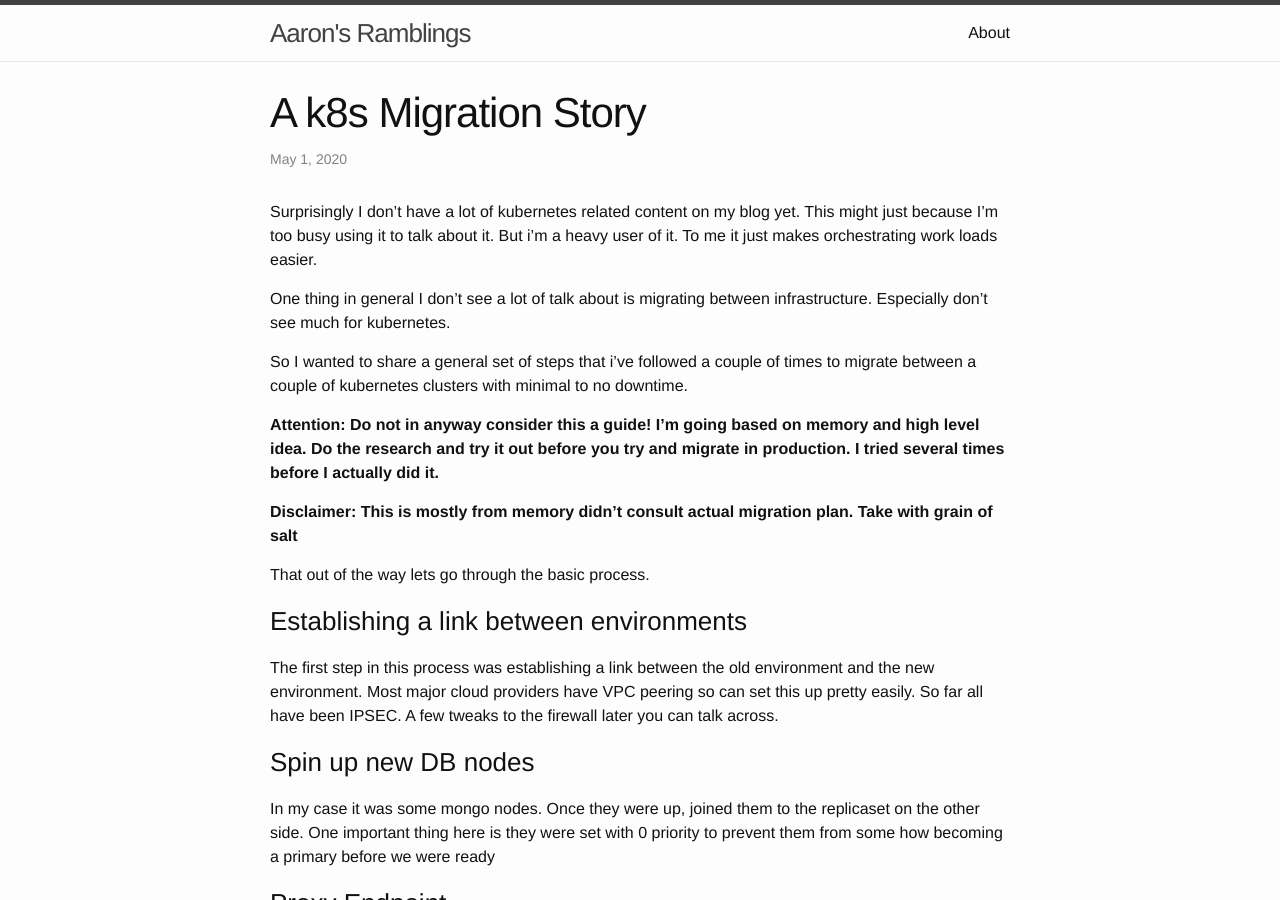
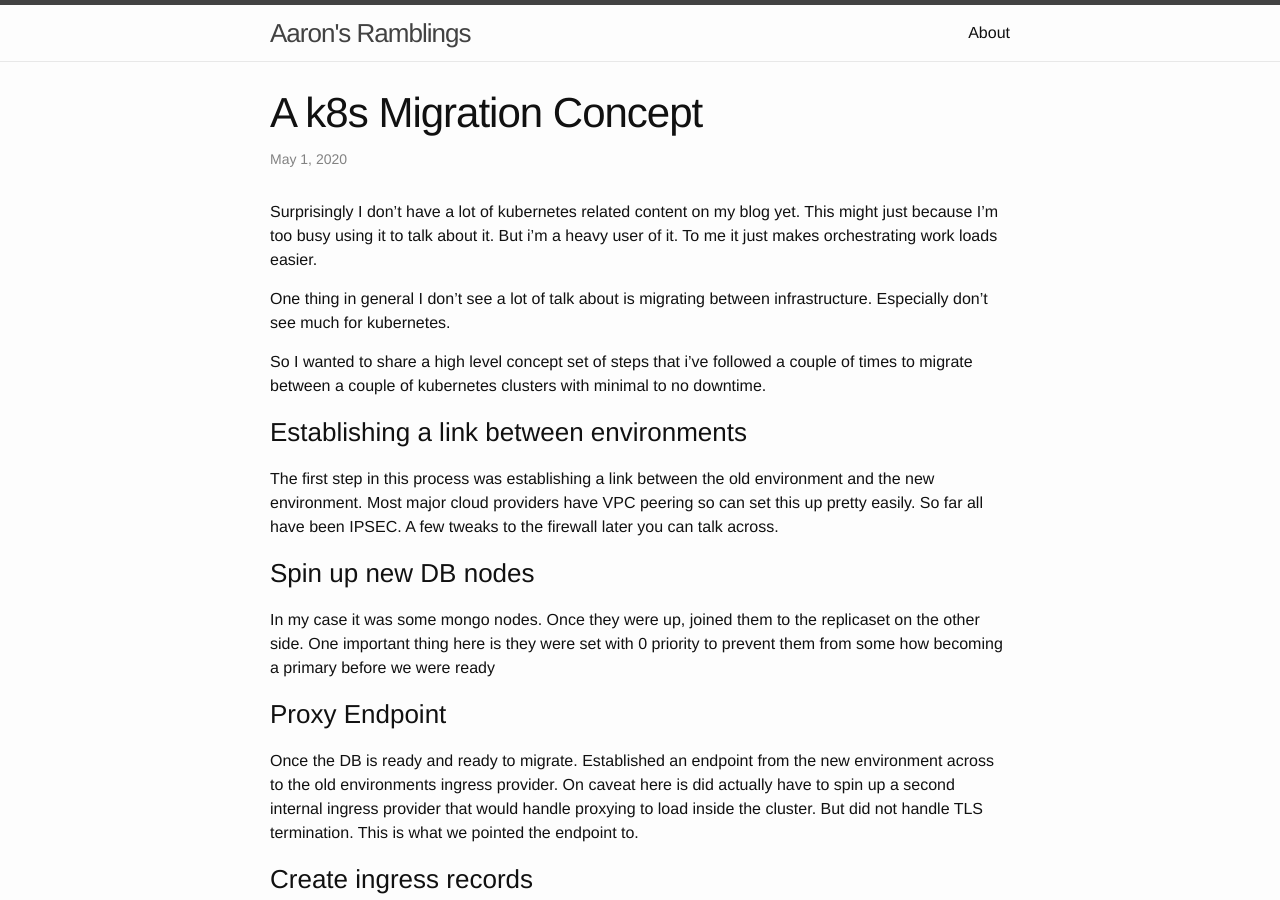
Before and after one commit to geekgonecrazy/geekgonecrazy.github.io, a Jekyll site: the page built from _posts/2020-05-01-a-k8s-migration-concept.md, in a window 1280 px wide and 900 px high. Built offline with Jekyll 4.4.1, drawn with Linux system fonts in a browser that asks for light colours.

````diff
--- a/_posts/2020-05-01-a-k8s-migration-story.md
+++ b/_posts/2020-05-01-a-k8s-migration-concept.md
@@ -1,9 +1,11 @@
 ---
 layout: post
-title:  "A k8s Migration Story"
+title:  "A k8s Migration Concept"
 date:   2020-05-01
 publish: false
 tags: [100DaysToOffload]
+redirect_from:
+  - /2020/05/01/a-k8s-migration-story/
 ---
 
 Surprisingly I don’t have a lot of kubernetes related content on my blog yet.  This might just because I’m too busy using it to talk about it.  But i’m a heavy user of it.  To me it just makes orchestrating work loads easier.
@@ -12,13 +14,7 @@ One thing in general I don’t see a lot of talk about is migrating between infr
 
 <!--excerpt-->
 
-So I wanted to share a general set of steps that i’ve followed a couple of times to migrate between a couple of kubernetes clusters with minimal to no downtime.
-
-**Attention: Do not in anyway consider this a guide!  I’m going based on memory and high level idea.  Do the research and try it out before you try and migrate in production.  I tried several times before I actually did it.**
-
-**Disclaimer: This is mostly from memory didn't consult actual migration plan.  Take with grain of salt**
-
-That out of the way lets go through the basic process.
+So I wanted to share a high level concept set of steps that i’ve followed a couple of times to migrate between a couple of kubernetes clusters with minimal to no downtime.
 
 
 ### Establishing a link between environments
@@ -42,9 +38,9 @@ Now that the other side is ready to accept traffic over the peering and route th
 
 At this point you can make a request like:
 
-
-    curl --verbose --header 'Host: www.example.com' 'http://10.1.1.36:8080/url'
-
+```
+curl --verbose --header 'Host: www.example.com' 'http://10.1.1.36:8080/url'
+```
 
 ### DNS
 
````
